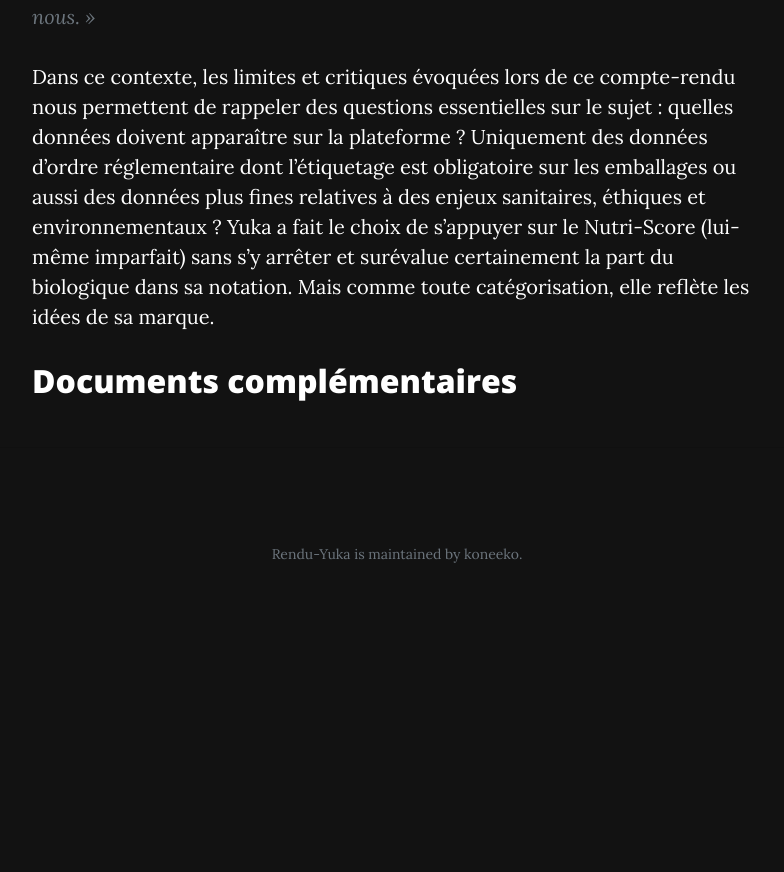
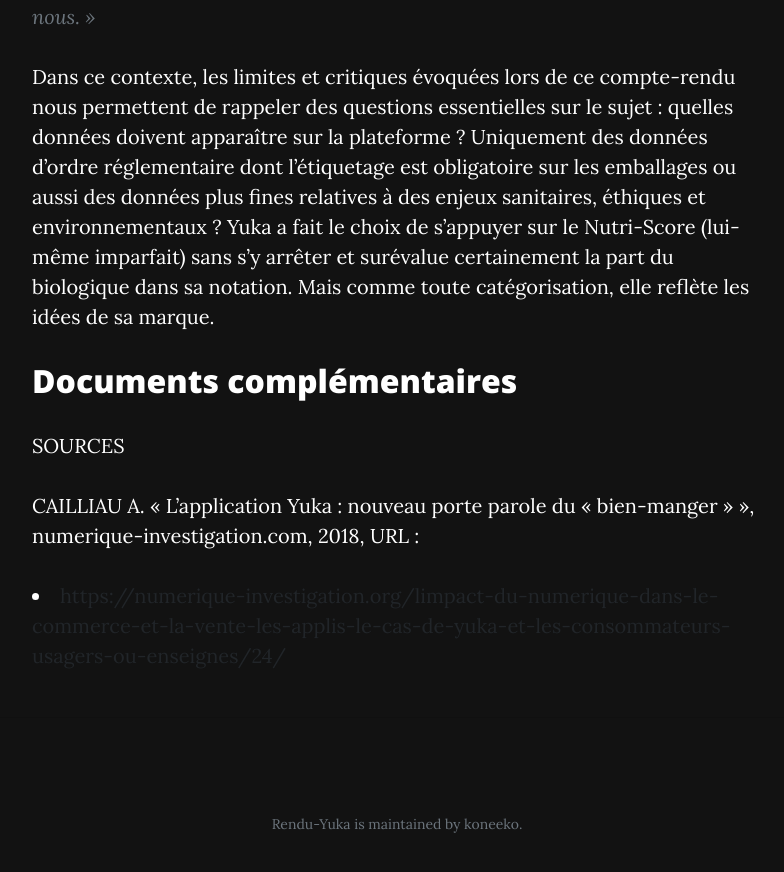
Before and after one commit to koneeko/Rendu-Yuka, a Jekyll site: the page 5-Conclusion.html, which Jekyll copies as it is, in a window 1280 px wide and 900 px high, scrolled down 1473 px. Shown: the top 872 px of the window, without its empty margins (243-1027 px from the left). Built offline with Jekyll 4.4.1, drawn with Linux system fonts in a browser that asks for light colours; before the commit the page ends 2103 px from its top, so only the background shows below that.

Commit message:
Update 5-Conclusion.html

```diff
--- a/5-Conclusion.html
+++ b/5-Conclusion.html
@@ -61,8 +61,15 @@
                     </p>
                     <h2>Documents complémentaires</h2>
                     <p>
+                        SOURCES
                     </p>
                     <p>
+                        CAILLIAU A. « L’application Yuka : nouveau porte parole du « bien-manger » », numerique-investigation.com, 2018, URL :
+                        <li>
+                            <a href="https://numerique-investigation.org/limpact-du-numerique-dans-le-commerce-et-la-vente-les-applis-le-cas-de-yuka-et-les-consommateurs-usagers-ou-enseignes/24/">
+                                https://numerique-investigation.org/limpact-du-numerique-dans-le-commerce-et-la-vente-les-applis-le-cas-de-yuka-et-les-consommateurs-usagers-ou-enseignes/24/
+                            </a>
+                        </li>
                     </p>
                     <p>
                     </p>
```
